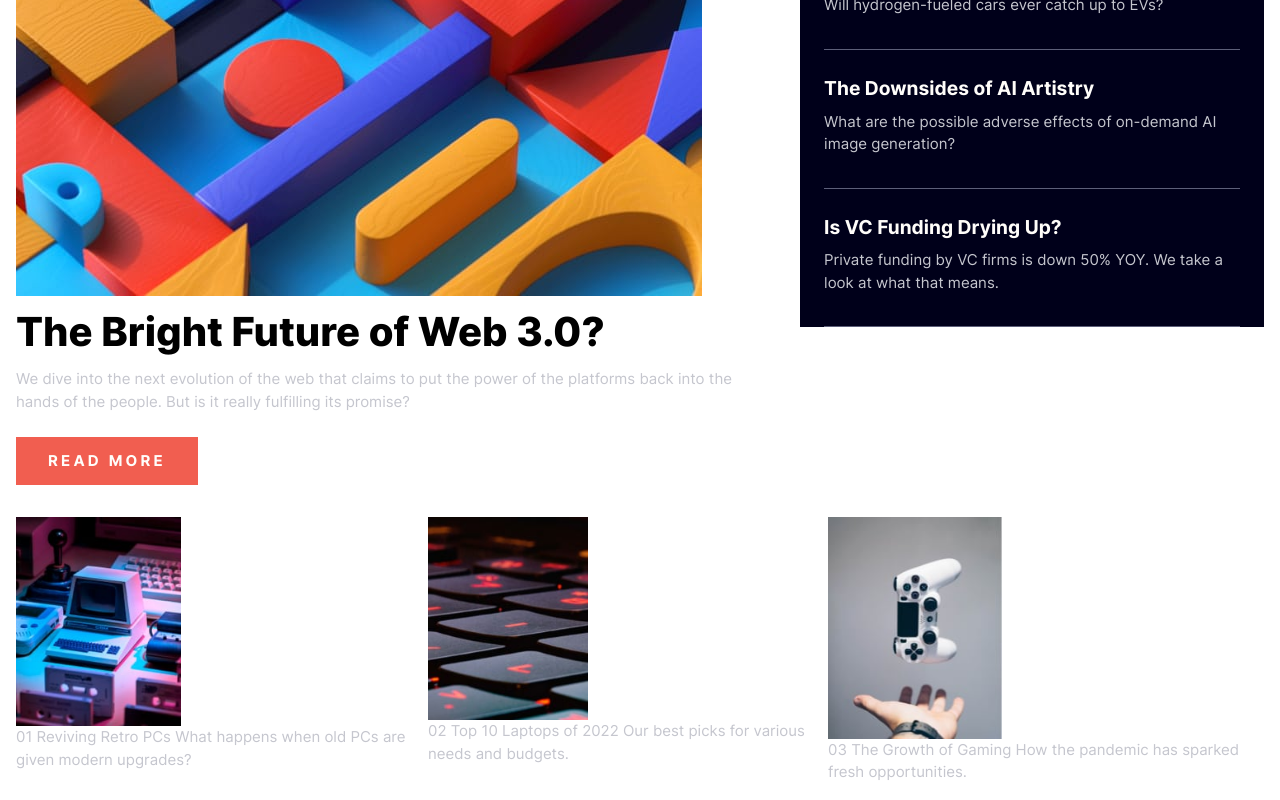
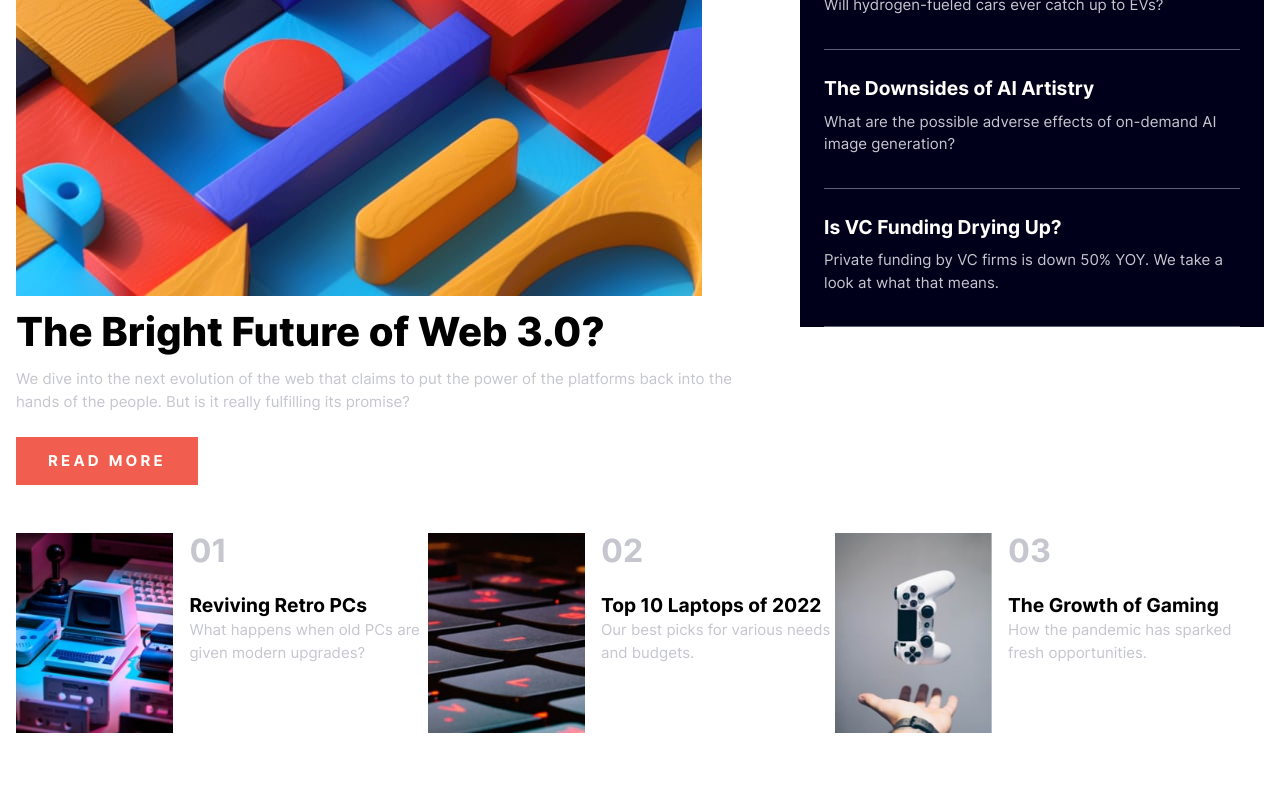
Before and after one commit to sclingan/news-homepage, a React (Vite) app: page / in a window 1280 px wide. Shown: the part 408-1208 px from the top of the page. After the commit the page ends 1157 px from the top, so only its background shows below. Built offline with nearby package versions, Linux system fonts and the light colour scheme.

Commit message:
Adjusting layout, adding sub grid

```diff
--- a/index.html
+++ b/index.html
@@ -7,7 +7,7 @@
     <!-- SEO -->
     <meta name="description" content="Frontend Mentor News Homepage Challenge">
     <meta name="author" content="Scott Clingan">
-    <link rel="icon" type="image/png" sizes="32x32" href="./assets/images/favicon-32x32.png">
+    <link rel="icon" type="image/png" sizes="32x32" href="./public/images/favicon-32x32.png">
     <title>Frontend Mentor | News homepage</title>
   </head>
   <body>
--- a/src/App.css
+++ b/src/App.css
@@ -51,6 +51,7 @@ p, h1, h2, h3, h4, h5, h6 {
    fix picture element, add breakpoints
    adjust thumbnail sizes
    fix body background color, maybe cream?
+   fix section spacing on info divs
 */
 body {
   font-family: "Inter";
@@ -78,8 +79,24 @@ section {
   grid-template-columns: auto;
 }
 
+.section_heading {
+  color: hsl(233, 8%, 79%);
+  padding-top: 0.6rem;
+}
+
+.section_sub_heading {
+  padding-block: 0;
+}
+
+.section_div {
+  display: grid;
+  grid-template-columns: auto auto;
+}
+
 .thumbnail {
-  max-width: 40%;
+  padding-inline: 1rem;
+  padding-left: 0;
+  padding-block: 1rem;
 }
 
 aside {
--- a/src/App.scss
+++ b/src/App.scss
@@ -23,6 +23,7 @@ $font-family: 'Inter';
    fix picture element, add breakpoints
    adjust thumbnail sizes
    fix body background color, maybe cream?
+   fix section spacing on info divs
 */
 
 body {
@@ -51,8 +52,25 @@ section {
     grid-template-columns: auto;
 }
 
+.section_heading {
+    color: $neutral-gray-blue;
+    padding-top: 0.6rem;
+}
+
+.section_sub_heading {
+    padding-block: 0;
+}
+
+.section_div {
+    display: grid;
+    grid-template-columns: auto auto;
+}
+
 .thumbnail {
-    max-width: 40%;
+    // max-width: 50%;
+    padding-inline: 1rem;
+    padding-left: 0;
+    padding-block: 1rem;
 }
 
 aside {
--- a/src/Section.tsx
+++ b/src/Section.tsx
@@ -7,27 +7,30 @@ function Section() {
 
     return (
         <section>
-            <div>
-                <p>
+            <div className='section_div'>
                 <img className='thumbnail' src={retro} alt=''></img>
-                01
-                Reviving Retro PCs
-                What happens when old PCs are given modern upgrades?</p>
+                <div>
+                  <h3 className='section_heading'>01</h3>
+                  <h4 className='section_sub_heading'>Reviving Retro PCs</h4>
+                  <p>What happens when old PCs are given modern upgrades?</p>
                 </div>
-            <div>
-                <p>
+            </div>
+            <div className='section_div'>
                 <img className='thumbnail' src={laptop} alt=''></img>
-                02
-                Top 10 Laptops of 2022
-                Our best picks for various needs and budgets.</p>
+                <div>
+                  <h3 className='section_heading'>02</h3>
+                  <h4 className='section_sub_heading'>Top 10 Laptops of 2022</h4>
+                  <p>Our best picks for various needs and budgets.</p>
                 </div>
-            <div>
-                <p>
+            </div>
+            <div className='section_div'>
                 <img className='thumbnail' src={gaming} alt=''></img>
-                03
-                The Growth of Gaming
-                How the pandemic has sparked fresh opportunities.</p>
+                <div>
+                  <h3 className='section_heading'>03</h3>
+                  <h4 className='section_sub_heading'>The Growth of Gaming</h4>
+                  <p>How the pandemic has sparked fresh opportunities.</p>
                 </div>
+            </div>
 
         </section>
     )
```
Also changed, not shown: 1 other file (tests, documents, lock files or other folders).
